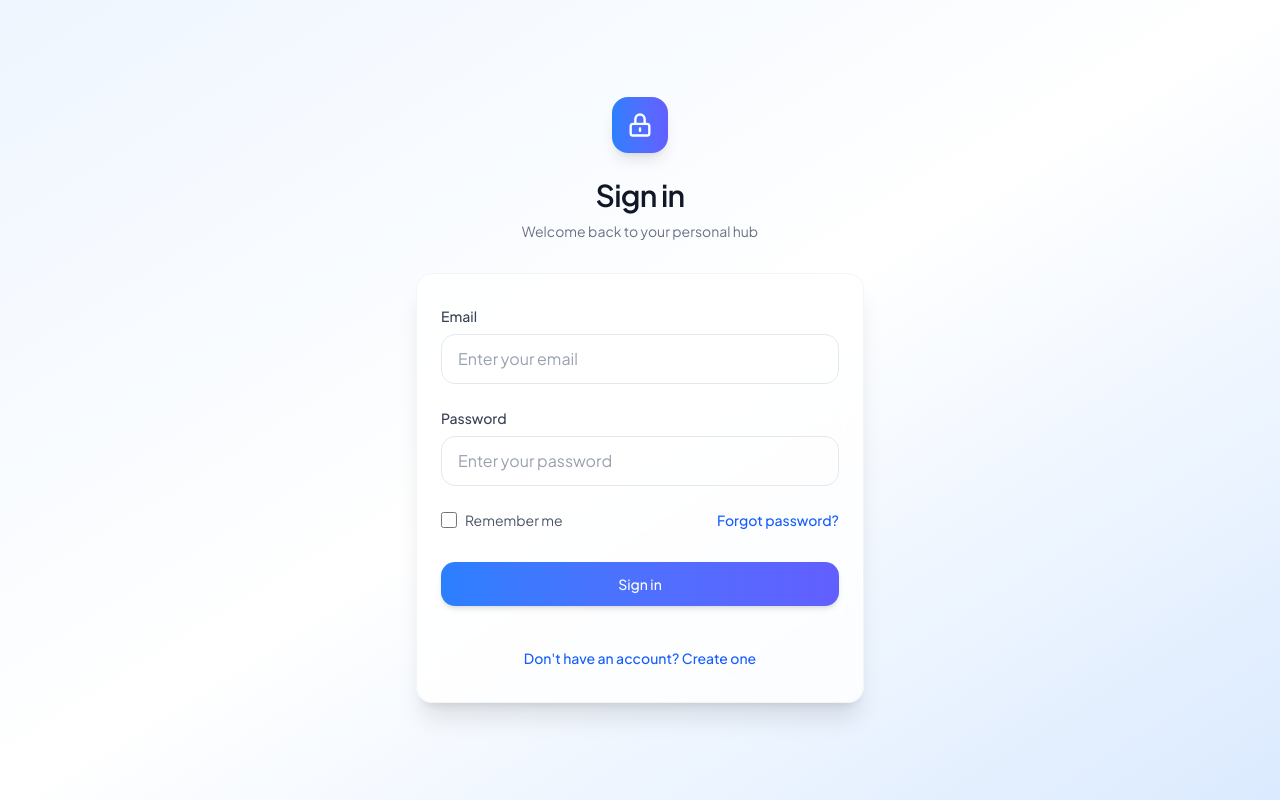
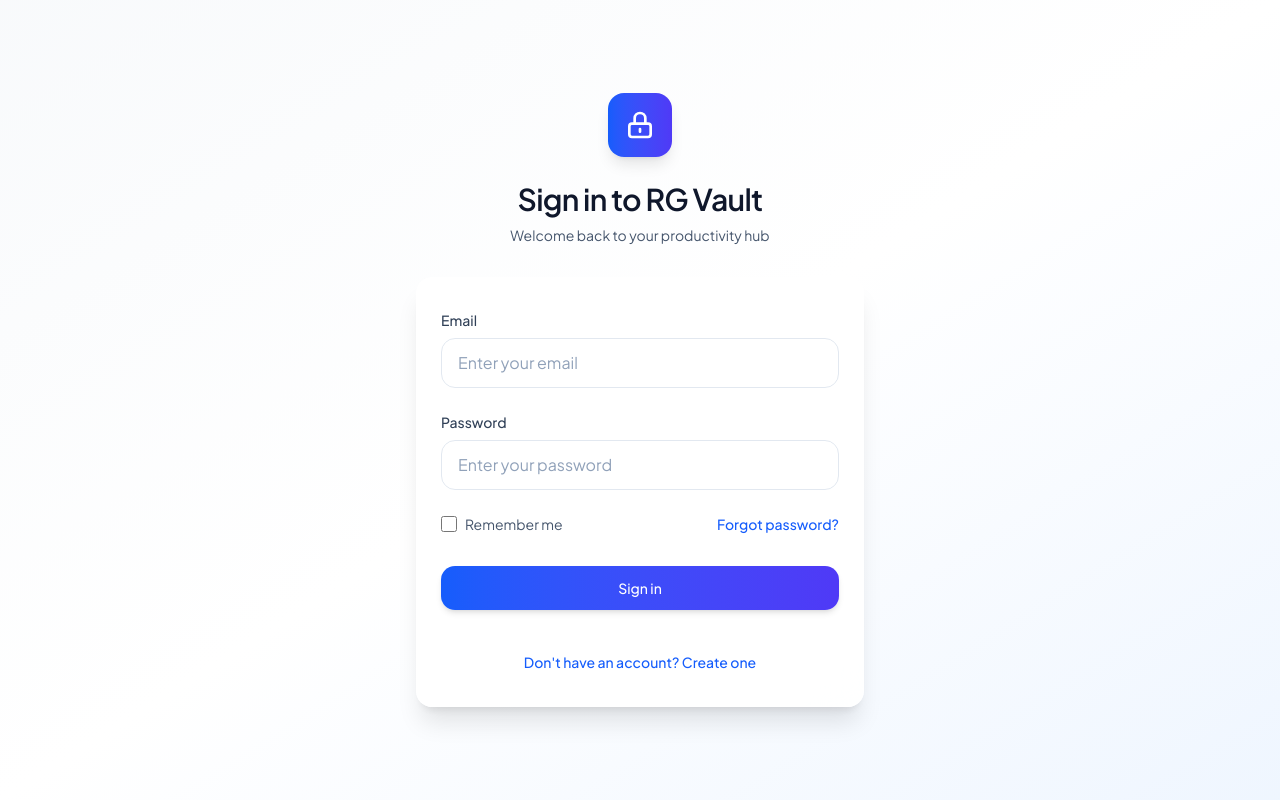
Before and after one commit to ranggamuktii/rg-vault, a React (Vite) app in the folder frontend/: page /login in a window 1280 px wide. Built offline with nearby package versions, Linux system fonts and the light colour scheme; no server answers.

Commit message:
UPDATE design of Login

```diff
--- a/frontend/src/pages/Login.tsx
+++ b/frontend/src/pages/Login.tsx
@@ -1,6 +1,8 @@
+'use client';
+
 import { useState, useEffect } from 'react';
 import { useForm } from 'react-hook-form';
-import { useNavigate } from 'react-router-dom';
+import { useRouter } from 'next/navigation';
 import { toast } from 'react-hot-toast';
 import { useAuthStore } from '../store/authStore';
 
@@ -14,7 +16,7 @@ const Login: React.FC = () => {
   const [isLoading, setIsLoading] = useState(false);
   const [isRegister, setIsRegister] = useState(false);
   const { login } = useAuthStore();
-  const navigate = useNavigate();
+  const router = useRouter();
 
   const {
     register,
@@ -45,7 +47,7 @@ const Login: React.FC = () => {
 
       await login(data.email, data.password);
       toast.success('Login successful!');
-      navigate('/dashboard');
+      router.push('/dashboard'); // Updated from navigate to router.push for Next.js
     } catch (error: unknown) {
       if (
         error &&
@@ -69,35 +71,46 @@ const Login: React.FC = () => {
   };
 
   return (
-    <div className="min-h-screen flex flex-col justify-center items-center bg-gradient-to-br from-blue-50 via-white to-blue-100 px-4 py-12">
+    <div className="min-h-screen flex flex-col justify-center items-center bg-gradient-to-br from-slate-50 via-white to-blue-50 px-4 py-12">
+      {' '}
+      {/* Updated gradient colors to match RG Vault palette */}
       <div className="sm:mx-auto sm:w-full sm:max-w-md text-center animate-fadeIn">
-        <div className="mx-auto h-14 w-14 bg-gradient-to-r from-blue-500 to-indigo-500 rounded-2xl flex items-center justify-center shadow-lg mb-6">
-          <svg className="h-7 w-7 text-white" fill="none" viewBox="0 0 24 24" stroke="currentColor">
+        <div className="mx-auto h-16 w-16 bg-gradient-to-r from-blue-600 to-indigo-600 rounded-2xl flex items-center justify-center shadow-lg mb-6">
+          {' '}
+          {/* Updated to RG Vault brand colors and larger size */}
+          <svg className="h-8 w-8 text-white" fill="none" viewBox="0 0 24 24" stroke="currentColor">
+            {' '}
+            {/* Larger icon */}
             <path strokeLinecap="round" strokeLinejoin="round" strokeWidth={2} d="M12 15v2m-6 4h12a2 2 0 002-2v-6a2 2 0 00-2-2H6a2 2 0 00-2 2v6a2 2 0 002 2zm10-10V7a4 4 0 00-8 0v4h8z" />
           </svg>
         </div>
-        <h2 className="text-3xl font-semibold text-gray-900 tracking-tight mb-2">{isRegister ? 'Create account' : 'Sign in'}</h2>
-        <p className="text-sm text-gray-500">{isRegister ? 'Get started with your personal hub' : 'Welcome back to your personal hub'}</p>
+        <h2 className="text-3xl font-semibold text-slate-900 tracking-tight mb-2">{isRegister ? 'Create account' : 'Sign in to RG Vault'}</h2> {/* Updated title to include RG Vault branding */}
+        <p className="text-sm text-slate-600">{isRegister ? 'Get started with your productivity hub' : 'Welcome back to your productivity hub'}</p> {/* Updated description and text color */}
       </div>
-
       <div className="mt-8 sm:mx-auto sm:w-full sm:max-w-md w-full animate-slideUp">
-        <div className="bg-white/80 backdrop-blur-lg py-8 px-6 shadow-xl rounded-2xl border border-gray-100 transition-all duration-300 hover:shadow-2xl">
+        <div className="bg-white/90 backdrop-blur-xl py-8 px-6 shadow-xl rounded-2xl border border-white/20 transition-all duration-300 hover:shadow-2xl">
+          {' '}
+          {/* Enhanced backdrop blur and border styling */}
           <form className="space-y-6" onSubmit={handleSubmit(onSubmit)}>
             {isRegister && (
               <div>
-                <label htmlFor="name" className="block text-sm font-medium text-gray-700 mb-2">
+                <label htmlFor="name" className="block text-sm font-medium text-slate-700 mb-2">
+                  {' '}
+                  {/* Updated text color */}
                   Full Name
                 </label>
                 <input
                   type="text"
-                  className="w-full px-4 py-3 border border-gray-200 rounded-xl text-gray-900 placeholder-gray-400 focus:outline-none focus:ring-2 focus:ring-blue-400 focus:border-transparent transition-all"
+                  className="w-full px-4 py-3 border border-slate-200 rounded-xl text-slate-900 placeholder-slate-400 focus:outline-none focus:ring-2 focus:ring-blue-500 focus:border-transparent transition-all" /* Updated colors to match RG Vault palette */
                   placeholder="Enter your full name"
                 />
               </div>
             )}
 
             <div>
-              <label htmlFor="email" className="block text-sm font-medium text-gray-700 mb-2">
+              <label htmlFor="email" className="block text-sm font-medium text-slate-700 mb-2">
+                {' '}
+                {/* Updated text color */}
                 Email
               </label>
               <input
@@ -109,14 +122,16 @@ const Login: React.FC = () => {
                   },
                 })}
                 type="email"
-                className="w-full px-4 py-3 border border-gray-200 rounded-xl text-gray-900 placeholder-gray-400 focus:outline-none focus:ring-2 focus:ring-blue-400 focus:border-transparent transition-all"
+                className="w-full px-4 py-3 border border-slate-200 rounded-xl text-slate-900 placeholder-slate-400 focus:outline-none focus:ring-2 focus:ring-blue-500 focus:border-transparent transition-all" /* Updated colors to match RG Vault palette */
                 placeholder="Enter your email"
               />
               {errors.email && <p className="mt-2 text-sm text-red-500">{errors.email.message}</p>}
             </div>
 
             <div>
-              <label htmlFor="password" className="block text-sm font-medium text-gray-700 mb-2">
+              <label htmlFor="password" className="block text-sm font-medium text-slate-700 mb-2">
+                {' '}
+                {/* Updated text color */}
                 Password
               </label>
               <input
@@ -128,7 +143,7 @@ const Login: React.FC = () => {
                   },
                 })}
                 type="password"
-                className="w-full px-4 py-3 border border-gray-200 rounded-xl text-gray-900 placeholder-gray-400 focus:outline-none focus:ring-2 focus:ring-blue-400 focus:border-transparent transition-all"
+                className="w-full px-4 py-3 border border-slate-200 rounded-xl text-slate-900 placeholder-slate-400 focus:outline-none focus:ring-2 focus:ring-blue-500 focus:border-transparent transition-all" /* Updated colors to match RG Vault palette */
                 placeholder="Enter your password"
               />
               {errors.password && <p className="mt-2 text-sm text-red-500">{errors.password.message}</p>}
@@ -137,8 +152,8 @@ const Login: React.FC = () => {
             {/* Remember Me */}
             <div className="flex items-center justify-between">
               <label className="flex items-center space-x-2">
-                <input type="checkbox" {...register('rememberMe')} className="h-4 w-4 text-blue-600 rounded border-gray-300 focus:ring-blue-500" />
-                <span className="text-sm text-gray-600">Remember me</span>
+                <input type="checkbox" {...register('rememberMe')} className="h-4 w-4 text-blue-600 rounded border-slate-300 focus:ring-blue-500" /> {/* Updated border color */}
+                <span className="text-sm text-slate-600">Remember me</span> {/* Updated text color */}
               </label>
               <a href="#" className="text-sm font-medium text-blue-600 hover:text-blue-800 transition-colors">
                 Forgot password?
@@ -149,7 +164,7 @@ const Login: React.FC = () => {
               <button
                 type="submit"
                 disabled={isLoading}
-                className="w-full flex justify-center py-3 px-4 rounded-xl shadow-md text-sm font-medium text-white bg-gradient-to-r from-blue-500 to-indigo-500 hover:from-blue-600 hover:to-indigo-600 focus:outline-none focus:ring-4 focus:ring-blue-300 disabled:opacity-50 disabled:cursor-not-allowed transition-all duration-300 transform hover:-translate-y-0.5"
+                className="w-full flex justify-center py-3 px-4 rounded-xl shadow-md text-sm font-medium text-white bg-gradient-to-r from-blue-600 to-indigo-600 hover:from-blue-700 hover:to-indigo-700 focus:outline-none focus:ring-4 focus:ring-blue-300 disabled:opacity-50 disabled:cursor-not-allowed transition-all duration-300 transform hover:-translate-y-0.5" /* Updated gradient colors to match RG Vault brand */
               >
                 {isLoading ? (
                   <div className="flex items-center">
```
